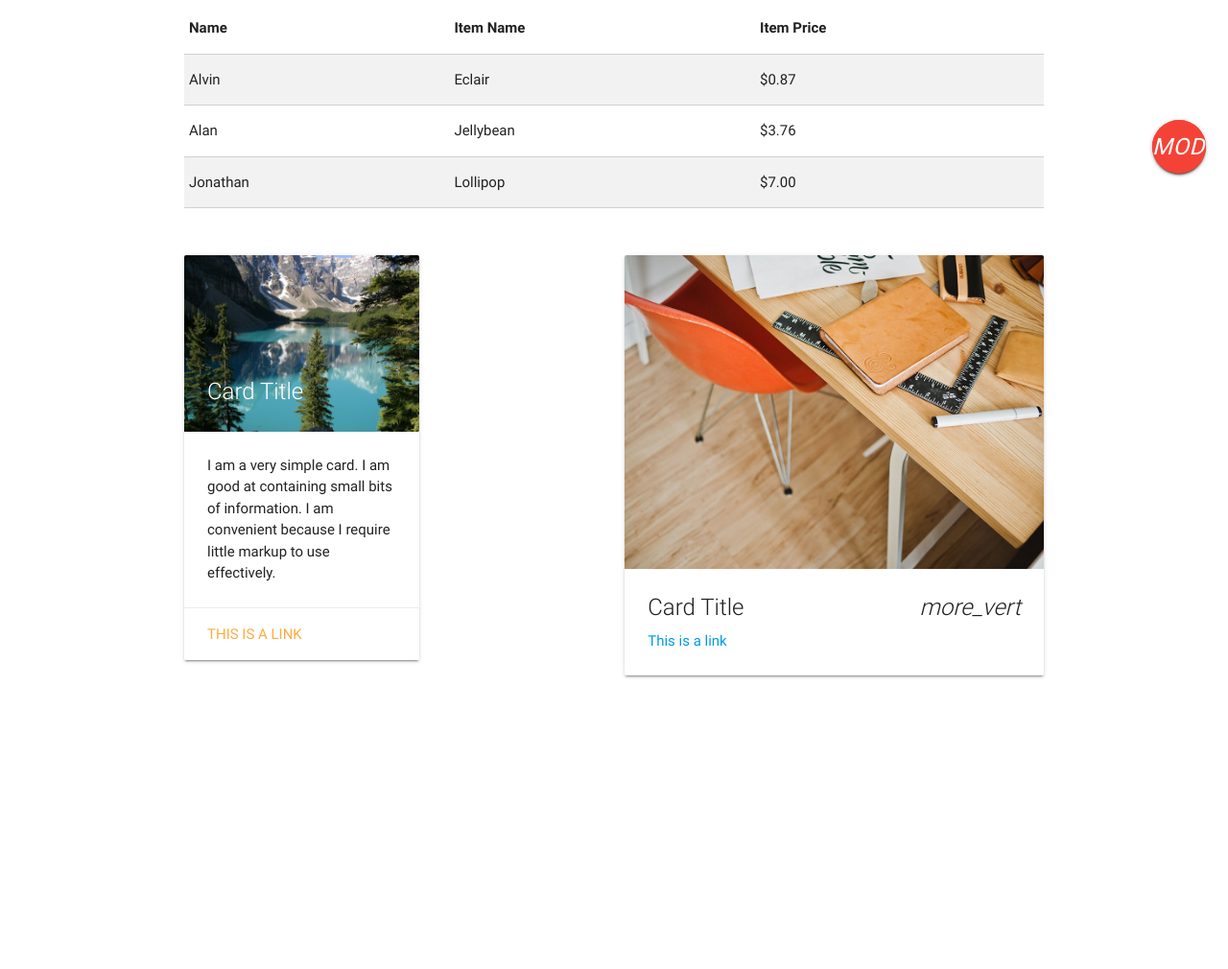
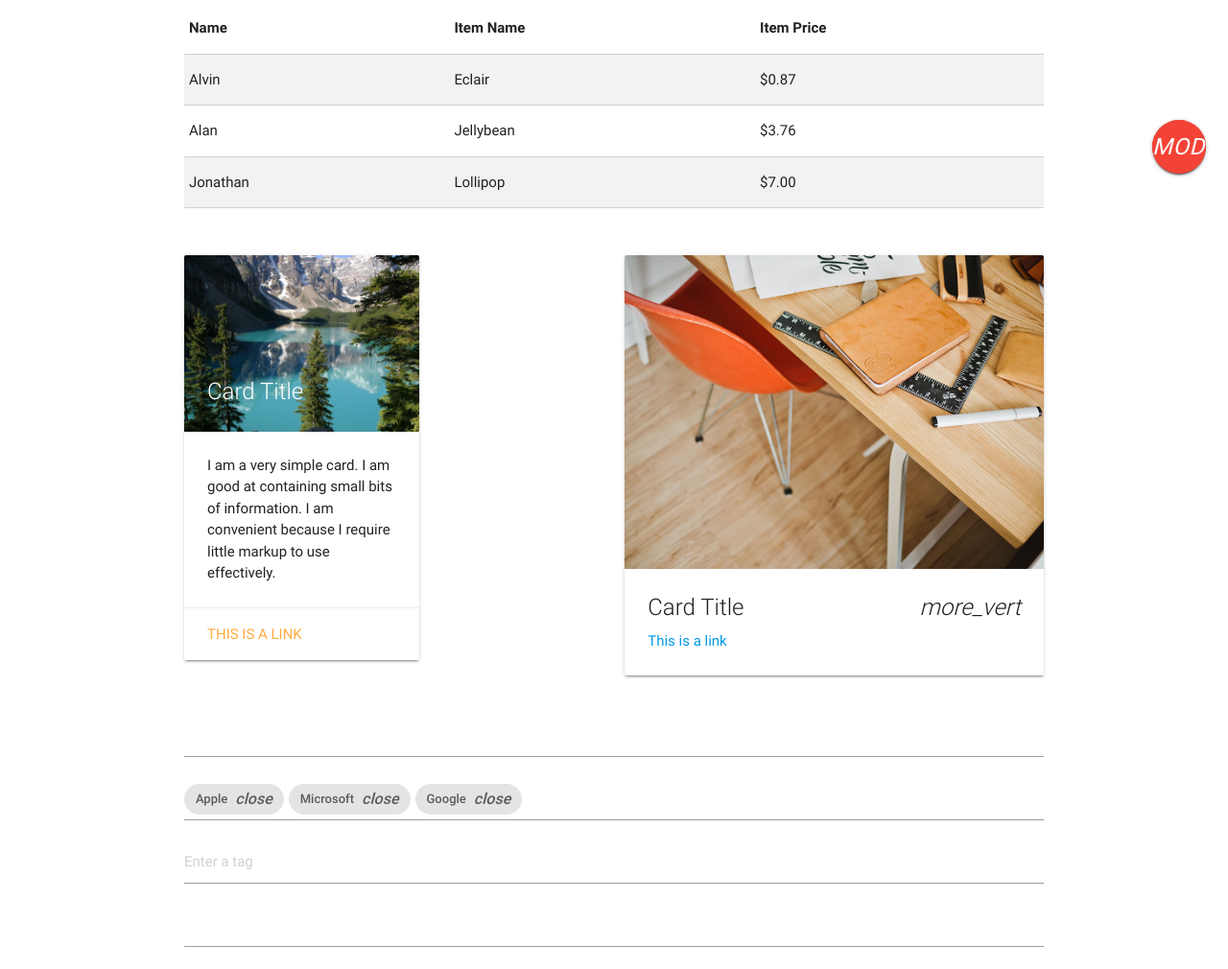
Before and after one commit to adrianafrank/versiones, a plain HTML site: page index.html in a window 1280 px wide. Shown: the part 596-1606 px from the top of the page at 96% size. Before the commit the page ends 1339 px from the top, so only its background shows below. Drawn offline with Linux system fonts and the light colour scheme.

Commit message:
uso plunin

```diff
--- a/index.html
+++ b/index.html
@@ -125,9 +125,45 @@
 				  </div>
     			</div>
     		</div>
+    		<div class="row">
+    			<div class="col m12">
+    			  <div class="chips"></div>
+				  <div class="chips chips-initial"></div>
+				  <div class="chips chips-placeholder"></div>
+				  <div class="chips chips-autocomplete"></div>
+    			</div>
+    		</div>
     	</div>
     </section>
 	<script src="js/jquery-3.2.1.js"></script>
 	<script src="materialize/js/materialize.js"></script>
+	<script>
+		 $('.chips').material_chip();
+		  $('.chips-initial').material_chip({
+		    data: [{
+		      tag: 'Apple',
+		    }, {
+		      tag: 'Microsoft',
+		    }, {
+		      tag: 'Google',
+		    }],
+		  });
+		  $('.chips-placeholder').material_chip({
+		    placeholder: 'Enter a tag',
+		    secondaryPlaceholder: '+Tag',
+		  });
+		  $('.chips-autocomplete').material_chip({
+		    autocompleteOptions: {
+		      data: {
+		        'Apple': null,
+		        'Microsoft': null,
+		        'Google': null
+		      },
+		      limit: Infinity,
+		      minLength: 1
+		    }
+		  });
+
+	</script>
 </body>
 </html>
```
